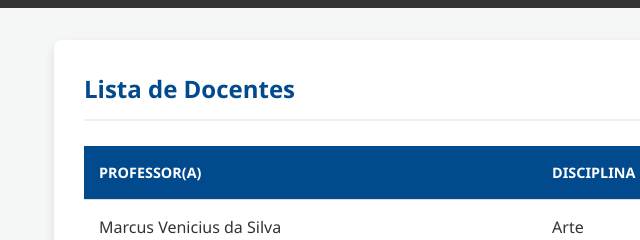
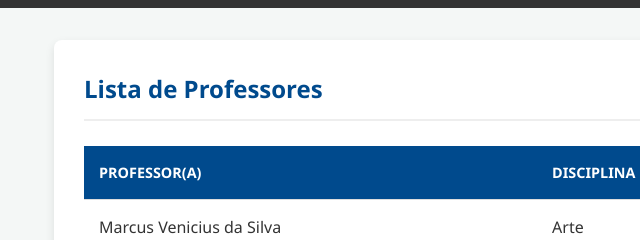
Before and after one commit to Aloognomio/projeto-final, a plain HTML site: page professores.html in a window 1280 px wide. Shown: the part 195-435 px from the top of the page, 86-726 px from the left. Drawn offline with Linux system fonts and the light colour scheme.

Commit message:
Rename header from 'Docentes' to 'Professores'

```diff
--- a/professores.html
+++ b/professores.html
@@ -107,7 +107,7 @@
     </nav>
 
     <main class="container">
-        <h2>Lista de Docentes</h2>
+        <h2>Lista de Professores</h2>
 
         <table>
             <thead>
```
